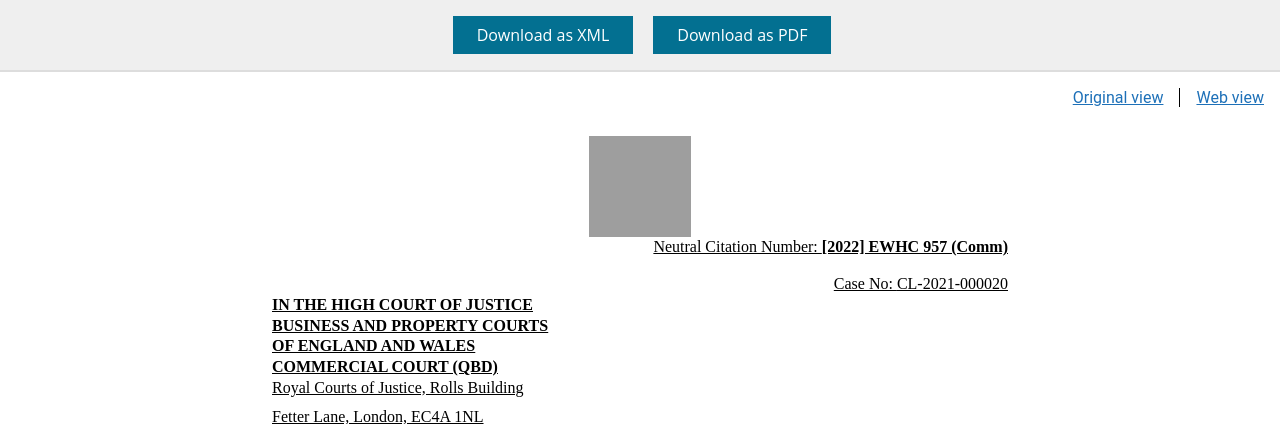
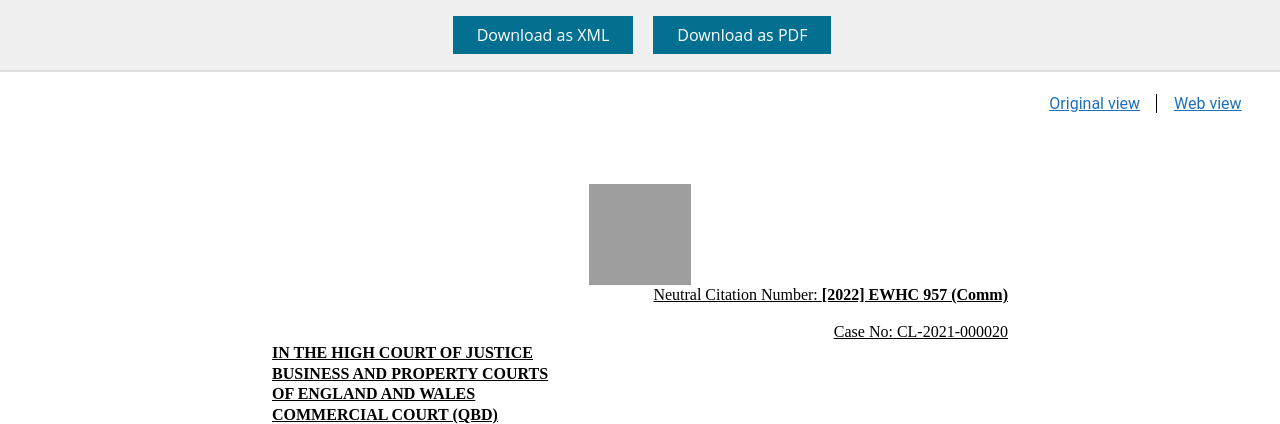
Before and after one commit to nationalarchives/ds-caselaw-frontend-prototype, a Flask app: page /ewhc/comm/2022/957 in a window 1280 px wide. Shown: the part 238-662 px from the top of the page. Run offline with Flask 2, Linux system fonts and the light colour scheme; some libraries are stand-ins or nearby versions; grey boxes are pictures that could not be loaded.

Commit message:
judgment view toggle

```diff
--- a/app/static/styles/dist/main.css
+++ b/app/static/styles/dist/main.css
@@ -2222,36 +2222,35 @@ a:focus {
   font-size: 1.8rem;
 }
 
-.judgment_view_toggle ul li {
+.judgment-view-toggle__list {
+  text-align: center;
+  padding: 0;
+}
+.judgment-view-toggle__option {
   list-style: none;
-  float: right;
-  padding: 0rem 1rem;
-  margin-bottom: 1rem;
-  border-left: 1px solid #000000;
   font-family: "Roboto", sans-serif;
-  text-align: right;
-}
-.judgment_view_toggle ul li a {
-  color: #1d70b8;
-  font-family: "Roboto", sans-serif;
-  font-weight: normal;
-  font-size: 1em;
-  text-decoration: underline;
-}
-.judgment_view_toggle ul li a:hover {
-  color: #003078;
-  text-decoration: none;
-}
-.judgment_view_toggle ul li a:active {
-  color: #1e1e2a;
-}
-.judgment_view_toggle ul li a:focus {
-  outline: 5px solid #1d70b8;
-  outline-offset: 0;
-  z-index: 999;
-}
-.judgment_view_toggle ul li:last-child {
-  border-left: none;
+  line-height: 2rem;
+}
+a .judgment-view-toggle__option:focus {
+  outline: 5px solid #1d70b8;
+  outline-offset: 0;
+  z-index: 999;
+}
+
+@media only screen and (min-width: 576px) {
+  .judgment-view-toggle__list {
+    text-align: right;
+    margin-right: 1.4rem;
+  }
+  .judgment-view-toggle__option {
+    padding: 0rem 1rem;
+    border-right: 1px solid #000;
+    display: inline;
+  }
+  .judgment-view-toggle__option:last-child {
+    border-right: none;
+    padding-left: 0.8rem;
+  }
 }
 
 /*# sourceMappingURL=main.css.map */
--- a/app/static/styles/src/sass/includes/_judgment_view-toggle.scss
+++ /dev/null
@@ -1,40 +0,0 @@
-.judgment_view_toggle ul {
-
-
-
-    li {
-      list-style:none;
-      float:right;
-      padding: 0rem 1rem;
-      margin-bottom: 1rem;
-      border-left: 1px solid #000000;
-      font-family: $font__roboto;
-      text-align: right;
-
-
-      a {
-        color: $color__link-blue;
-        font-family: $font__roboto;
-        font-weight: normal;
-        font-size: 1em;
-        text-decoration: underline;
-
-        &:hover {
-          color: $color__link-blue-hover;
-          text-decoration: none;
-        }
-
-        &:active {
-          color: $color__link-blue-active;
-        }
-
-        &:focus {
-          @include focus-default;
-        }
-      }
-    }
-
-    li:last-child {
-      border-left: none;
-    }
-  }
--- /dev/null
+++ b/app/static/styles/src/sass/includes/_judgment_view_toggle.scss
@@ -0,0 +1,36 @@
+.judgment-view-toggle {
+  &__list {
+    text-align: center;
+    padding: 0;
+  }
+
+  &__option {
+    list-style: none;
+    font-family: $font__roboto;
+    line-height: 2rem;
+
+    a &:focus {
+      @include focus-default;
+    }
+  }
+}
+
+.judgment-view-toggle {
+  @media only screen and (min-width: 576px) {
+    &__list {
+      text-align: right;
+      margin-right: 1.4rem;
+    }
+
+    &__option {
+      padding: 0rem 1rem;
+      border-right: 1px solid $color__black;
+      display: inline;
+
+      &:last-child {
+        border-right: none;
+        padding-left: 0.8rem;
+      }
+    }
+  }
+}
--- a/app/static/styles/src/sass/main.scss
+++ b/app/static/styles/src/sass/main.scss
@@ -25,4 +25,4 @@
 @import "includes/back_to_top_link";
 @import "includes/cookie_consent/ds-cookie-consent";
 @import "includes/cookie_consent/cookie-consent";
-@import "includes/judgment_view-toggle";
+@import "includes/judgment_view_toggle";
--- a/app/templates/includes/judgment_view_toggle.html
+++ b/app/templates/includes/judgment_view_toggle.html
@@ -1,7 +1,6 @@
-<div class="judgment_view_toggle">
-    <ul>
-        <li><a href=“#”>Web view</a></li>
-        <li><a href=“#”>Original view</a></li>
-
+<div class="judgment-view-toggle">
+    <ul class="judgment-view-toggle__list">
+        <li class="judgment-view-toggle__option"><a href=“#”>Original view</a></li>
+        <li class="judgment-view-toggle__option"><a href=“#”>Web view</a></li>
     </ul>
 </div>
```
Also changed, not shown: 3 other files.
